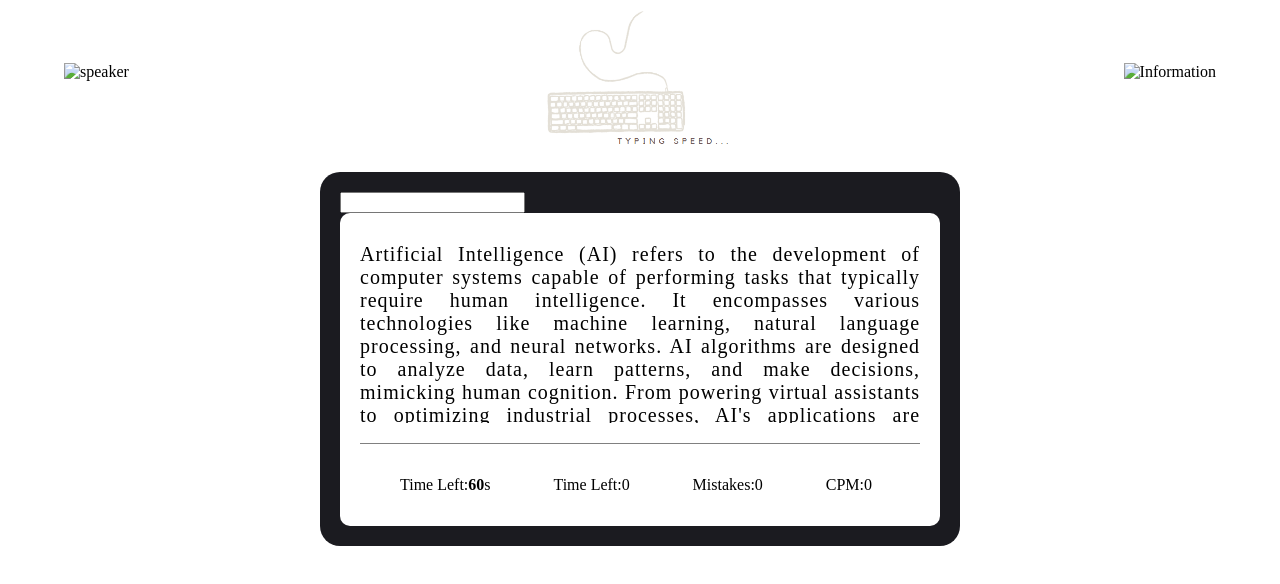
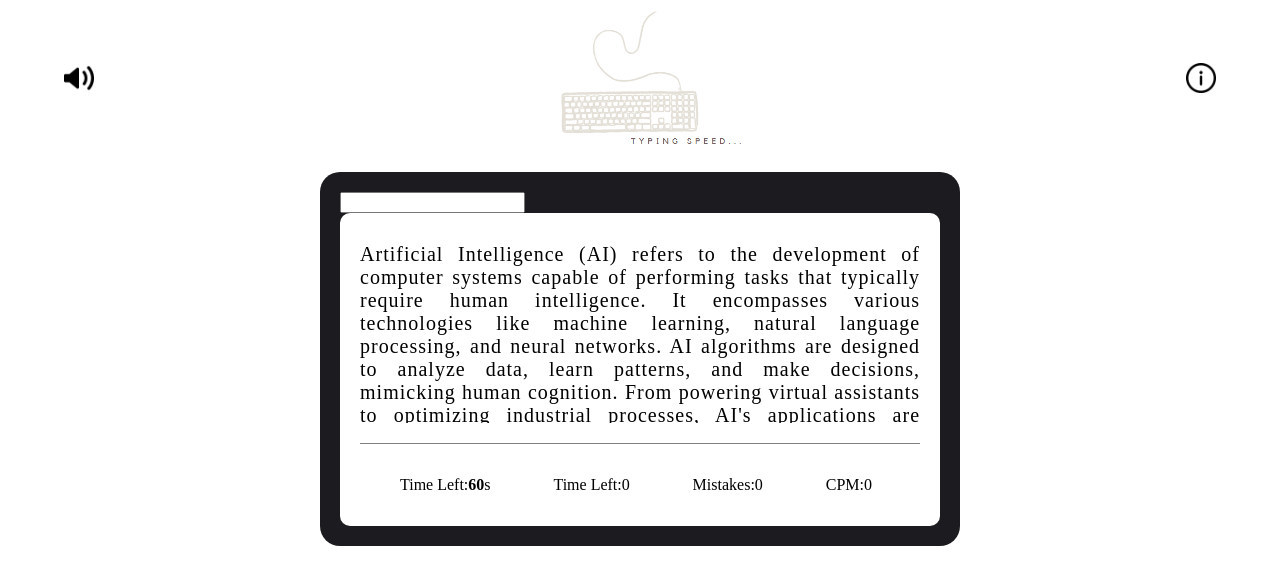
Before and after one commit to AditiV05/Game, a plain HTML site: page index3.html in a window 1280 px wide. Drawn offline with Linux system fonts and the light colour scheme; the site is published under a folder, as on GitHub Pages, so addresses that start at the root find nothing.

Commit message:
Update index3.html

```diff
--- a/index3.html
+++ b/index3.html
@@ -101,9 +101,9 @@
 <body>
     <div class="section1">
         <div class="container">
-            <img src="/speaker.png" alt="speaker" />
+            <img src="speaker.png" alt="speaker" />
             <img src="logo.png" alt="logo" id="absolute" />
-            <img src="/information.png" alt="Information" />
+            <img src="information.png" alt="Information" />
         </div>
     </div>
 
```
